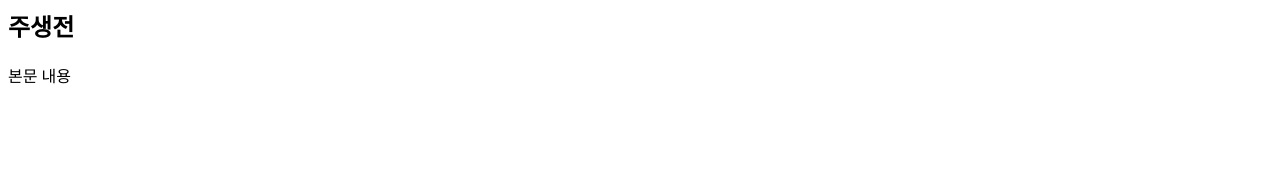
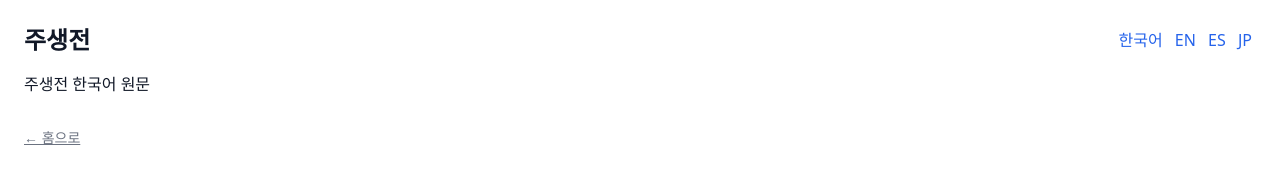
Before and after one commit to idopress/idopress-books, a plain HTML site: page books/jusaengjeon.html in a window 1280 px wide. Drawn offline with nearby package versions, Linux system fonts and the light colour scheme.

Commit message:
홈페이지 초기 파일 업로드

```diff
--- a/books/jusaengjeon.html
+++ b/books/jusaengjeon.html
@@ -1 +1,43 @@
-<h2>주생전</h2><p>본문 내용</p>
+
+<!DOCTYPE html>
+<html lang="ko">
+<head>
+  <meta charset="UTF-8" />
+  <meta name="viewport" content="width=device-width, initial-scale=1.0"/>
+  <title>주생전</title>
+  <script src="https://cdn.tailwindcss.com"></script>
+</head>
+<body class="bg-white text-gray-900 p-6">
+  <header class="flex justify-between items-center mb-4">
+    <h1 class="text-2xl font-bold">주생전</h1>
+    <div>
+      <a href="?lang=ko" class="mx-1 text-blue-600 hover:underline">한국어</a>
+      <a href="?lang=en" class="mx-1 text-blue-600 hover:underline">EN</a>
+      <a href="?lang=es" class="mx-1 text-blue-600 hover:underline">ES</a>
+      <a href="?lang=ja" class="mx-1 text-blue-600 hover:underline">JP</a>
+    </div>
+  </header>
+
+  <main id="content" class="prose lg:prose-lg">
+    주생전 한국어 원문
+  </main>
+
+  <footer class="mt-8 text-sm text-gray-500">
+    <a href="/index.html" class="underline">← 홈으로</a>
+  </footer>
+
+  <script>
+    const params = new URLSearchParams(window.location.search);
+    const lang = params.get('lang') || 'ko';
+
+    const content = {
+      ko: `주생전 한국어 원문`,
+      en: `The Tale of Jusaeng (English placeholder)`,
+      es: `La historia de Jusaeng (versión en español)`,
+      ja: `チュセイジョンの物語（日本語版）`,
+    };
+
+    document.getElementById("content").innerHTML = content[lang];
+  </script>
+</body>
+</html>
```
Also changed, not shown: index.html (+28 -1 lines).
